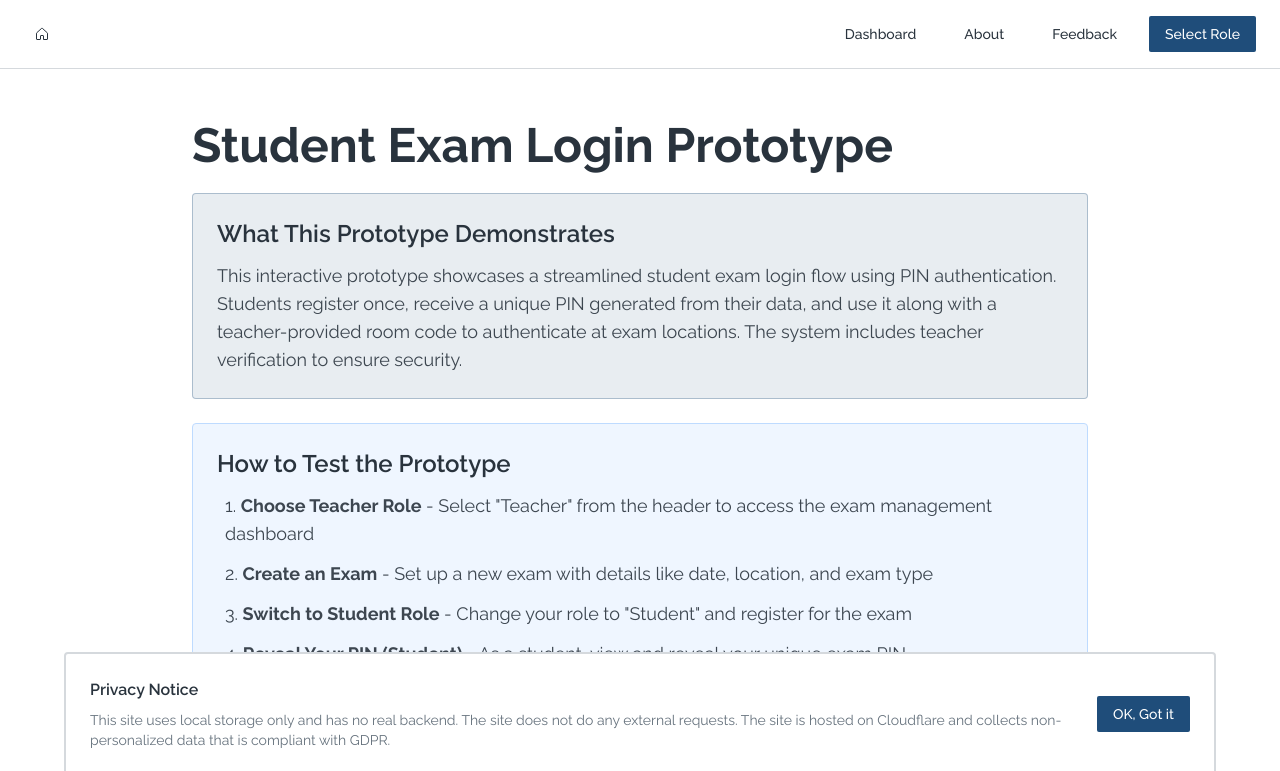
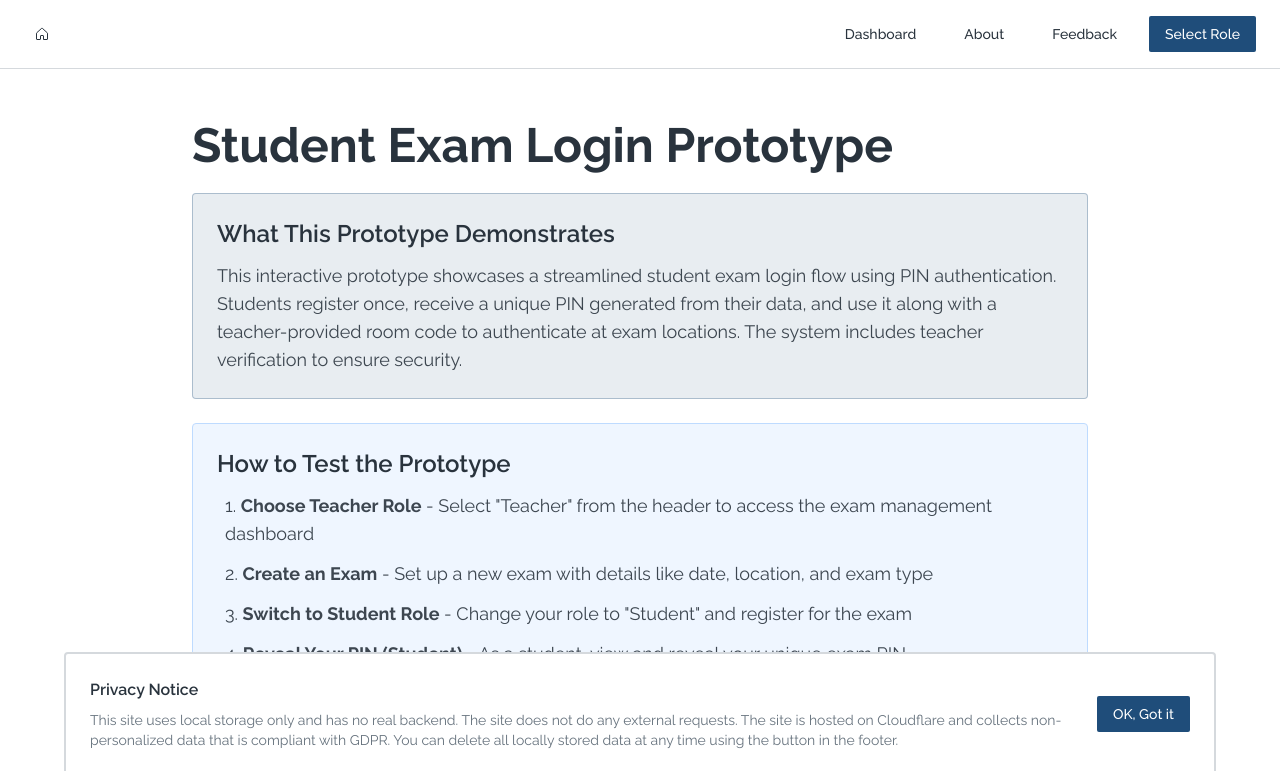
Before and after one commit to arturasma/cursorpresentation, a React (Vite) app: page / in a window 1280 px wide. Shown: the top 771 px of the page. Built offline with nearby package versions, Linux system fonts and the light colour scheme.

Commit message:
cookiebanner

```diff
--- a/src/components/shared/CookieBanner.tsx
+++ b/src/components/shared/CookieBanner.tsx
@@ -32,7 +32,8 @@ export default function CookieBanner() {
             <h3 className="font-semibold text-base mb-2">Privacy Notice</h3>
             <p className="text-sm text-muted-foreground">
               This site uses local storage only and has no real backend. The site does not do any external requests. The site is hosted on
-              Cloudflare and collects non-personalized data that is compliant with GDPR.
+              Cloudflare and collects non-personalized data that is compliant with GDPR. You can delete all locally stored data at any time
+              using the button in the footer.
             </p>
           </div>
           <div className="flex gap-2 w-full md:w-auto">
```
